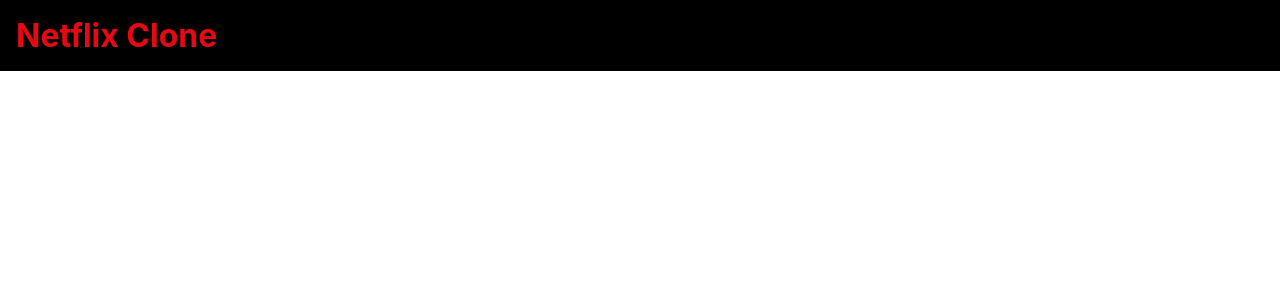
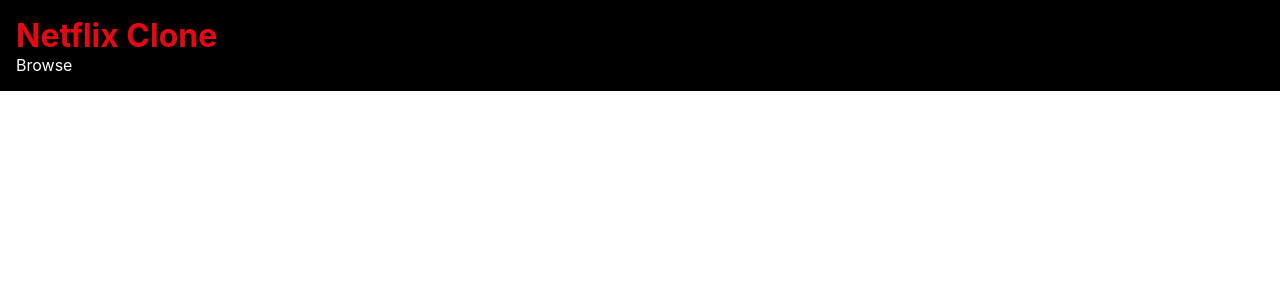
Before and after one commit to zasuh/netflix-home-clone, a React (Create React App) app: page / in a window 1280 px wide. Shown: the top 300 px of the page. Built offline with nearby package versions, Linux system fonts and the light colour scheme.

Commit message:
[NC] Added: Browse button

```diff
--- a/src/components/navbar.tsx
+++ b/src/components/navbar.tsx
@@ -10,11 +10,16 @@ const NavbarInnerWrapper = styled.div`
 	margin: 0 auto;
 	max-width: 960;
 	padding: 1rem 1rem;
-	color: #E50914;
 `
 
 const NavbarTitle = styled.h1`
   margin: 0;
+  color: #E50914;
+`
+
+const Browse = styled.span`
+  text-align: center;
+  color: white;
 `
 
 const Navbar: React.FC = () => {
@@ -22,6 +27,7 @@ const Navbar: React.FC = () => {
     <NavbarOuterWrapper>
       <NavbarInnerWrapper>
         <NavbarTitle>Netflix Clone</NavbarTitle>
+        <Browse>Browse</Browse>
       </NavbarInnerWrapper>
     </NavbarOuterWrapper>
   );
```
